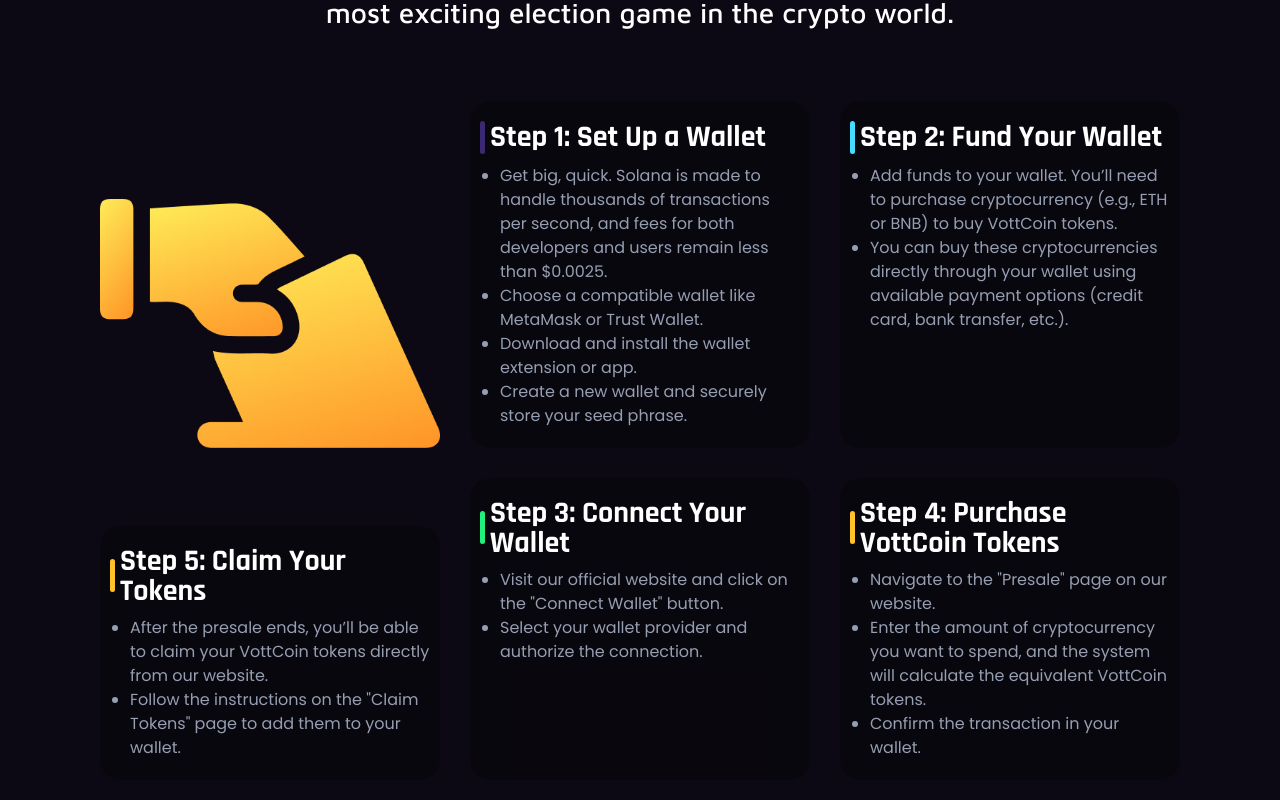
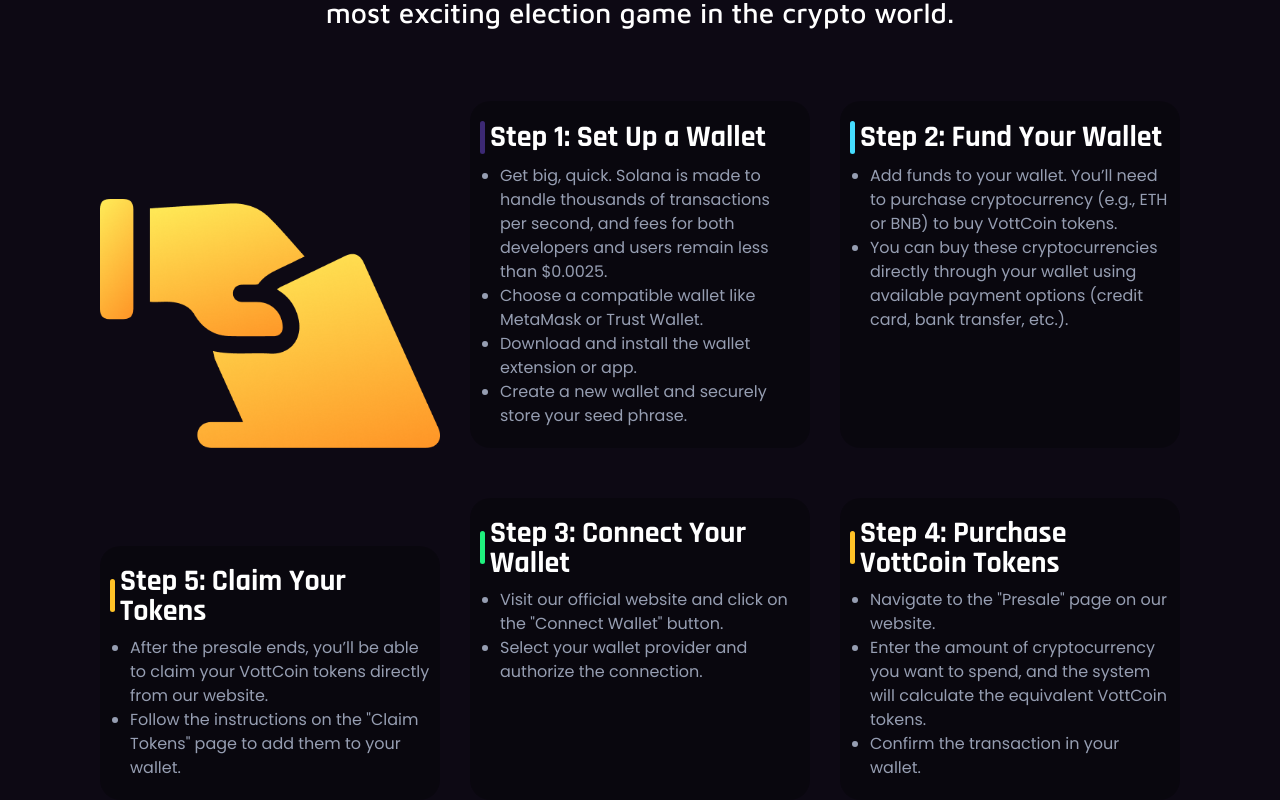
Before and after one commit to Basit46/vottcoin, a React (Vite) app: page / in a window 1280 px wide. Shown: the part 4415-5215 px from the top of the page. Built offline with nearby package versions, Linux system fonts and the light colour scheme; a web font is replaced by a local one.

Commit message:
Added changes

```diff
--- a/src/components/HowToBuy.jsx
+++ b/src/components/HowToBuy.jsx
@@ -56,7 +56,7 @@
           </div>
         </div>
 
-        <div className="mt-[30px] flex items-end justify-center gap-[30px]">
+        <div className="mt-[50px] flex items-end justify-center gap-[30px]">
           <div className="item w-[340px] h-fit">
             <div>
               <div className="h-[33px] w-[5px] bg-[#FFC227]" />
```
